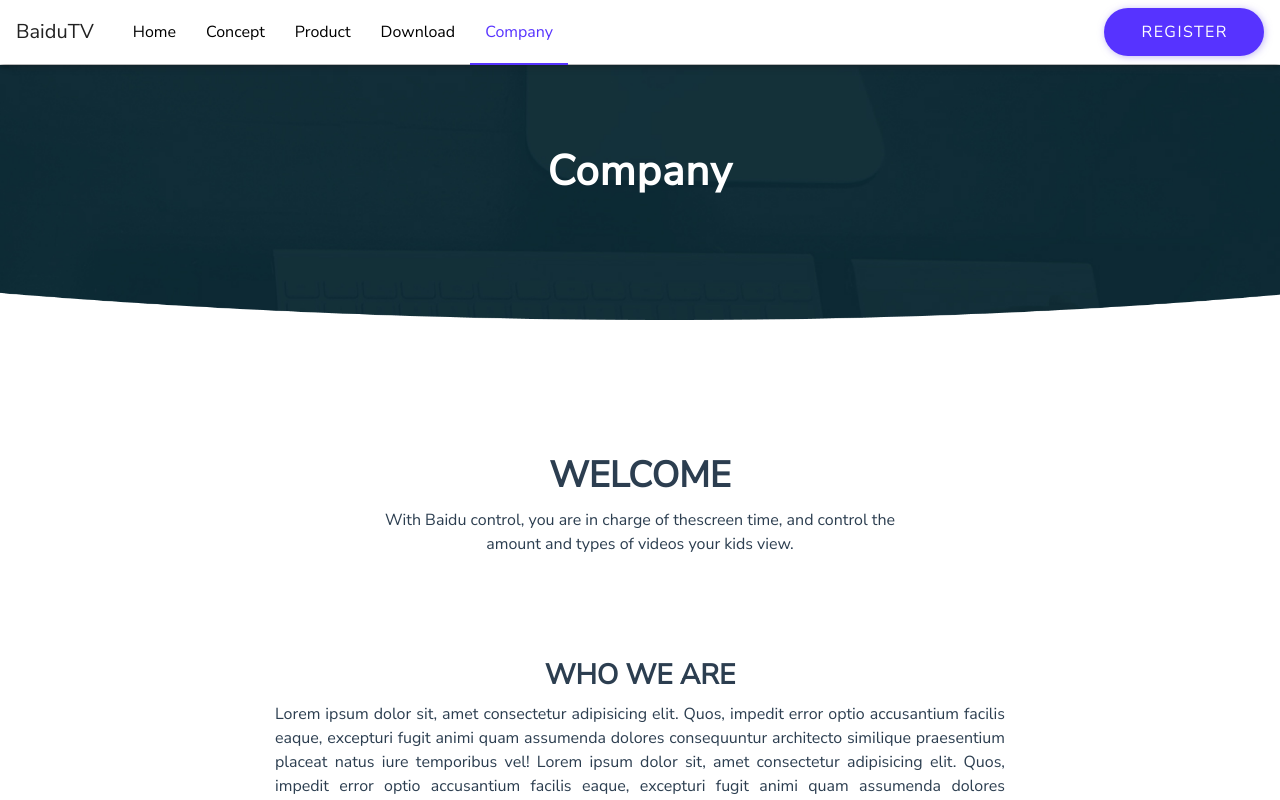
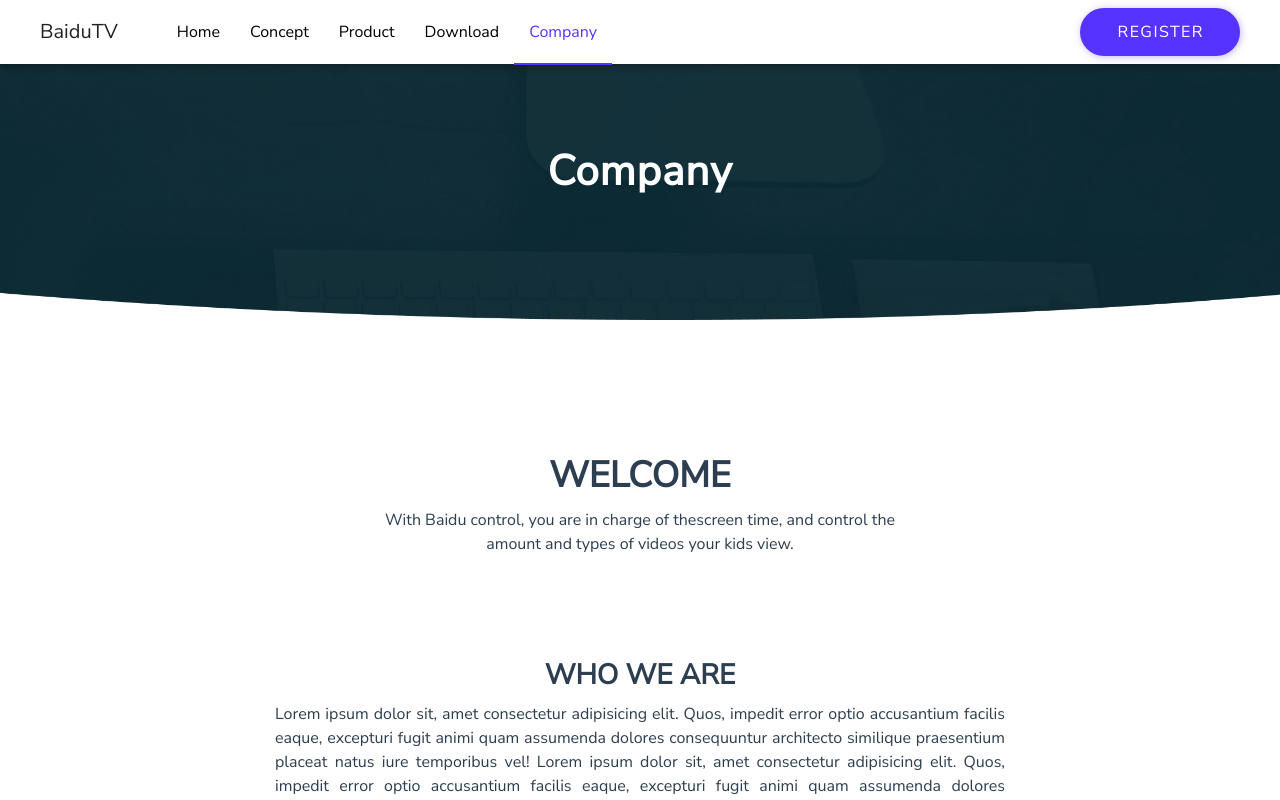
Before and after one commit to Noor-Khan/baidutv, a Vue app: page /company in a window 1280 px wide. Shown: the top 800 px of the page. Built offline with nearby package versions, Linux system fonts and the light colour scheme.

Commit message:
mobNavbar changes

```diff
--- a/src/assets/scss/_navbar.scss
+++ b/src/assets/scss/_navbar.scss
@@ -1,12 +1,13 @@
 #header {
     position: fixed;
-    height: 65px;
     width: 100%;
     z-index: 9;
     background-color: $color-white;
     box-shadow: 0px 0px 8px #8080801a !important;
 
-    nav {
+    .v-toolbar__content {
+        padding: 8px 40px;
+
         .nav-list {
             display: flex;
             list-style-type: none;
--- a/src/components/Navigation/Navbar.vue
+++ b/src/components/Navigation/Navbar.vue
@@ -1,19 +1,46 @@
 <template>
-  <header id="header">
-    <nav>
+  <div id="header">
     <v-toolbar>
       <v-toolbar-title>BaiduTV</v-toolbar-title>
-        <ul class="nav-list">
+      <ul class="nav-list hidden-sm-and-down ml-5">
         <li v-for="(route, index) in navRoutes" :key="index" class="nav-item">
           <router-link :to="route.path" v-if="route.name !== 'Legal'">{{route.name}}</router-link>
         </li>
       </ul>
       <v-spacer></v-spacer>
-        <primary-button text="Register" btnClass="register" @click.native="registerModal()" />
+      <primary-button
+        class="nav-list hidden-sm-and-down"
+        text="Register"
+        btnClass="register"
+        @click.native="registerModal()"
+      />
+      <v-dialog v-model="mobMenu" fullscreen hide-overlay transition="dialog-bottom-transition">
+        <template v-slot:activator="{ on }">
+          <v-btn text color="primary" v-on="on" class="hidden-sm-and-up p0">
+            <v-icon>mdi-home</v-icon>
+          </v-btn>
+        </template>
+        <v-card>
+          <v-toolbar dark color="primary">
+            <v-btn icon dark @click="mobMenu = false">
+              <v-icon>mdi-close</v-icon>
+            </v-btn>
+            <v-spacer></v-spacer>
           </v-toolbar>
-    </nav>
+          <ul class="nav-list">
+            <v-list-item v-for="(route, index) in navRoutes" :key="index" class="nav-item">
+              <v-list-item-content>
+                <v-list-item-title>
+                  <router-link :to="route.path" v-if="route.name !== 'Legal'">{{route.name}}</router-link>
+                </v-list-item-title>
+              </v-list-item-content>
+            </v-list-item>
+          </ul>
+        </v-card>
+      </v-dialog>
+    </v-toolbar>
     <registration-modal :modalShow="isVisibleModal" @closeModal="hideModal" />
-  </header>
+  </div>
 </template>
 <script>
 import PrimaryButton from "../Buttons/Button";
@@ -27,7 +54,8 @@
     return {
       navRoutes: null,
       navBtn: true,
-      isVisibleModal: false
+      isVisibleModal: false,
+      mobMenu: false
     };
   },
   created() {
--- a/src/views/Company.vue
+++ b/src/views/Company.vue
@@ -42,7 +42,6 @@
                 </p>
               </div>
             </div>
-            <Register />
           </v-col>
         </v-row>
       </v-container>
```
Lines whose indentation alone changed are shown as unchanged.
